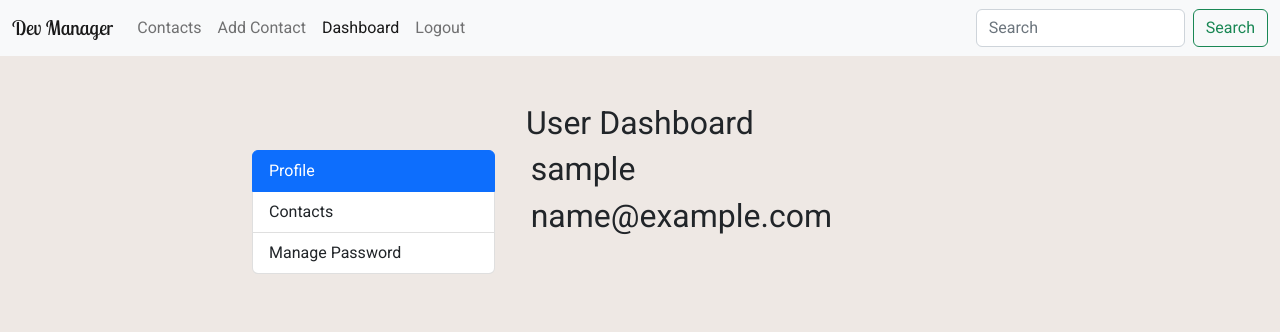
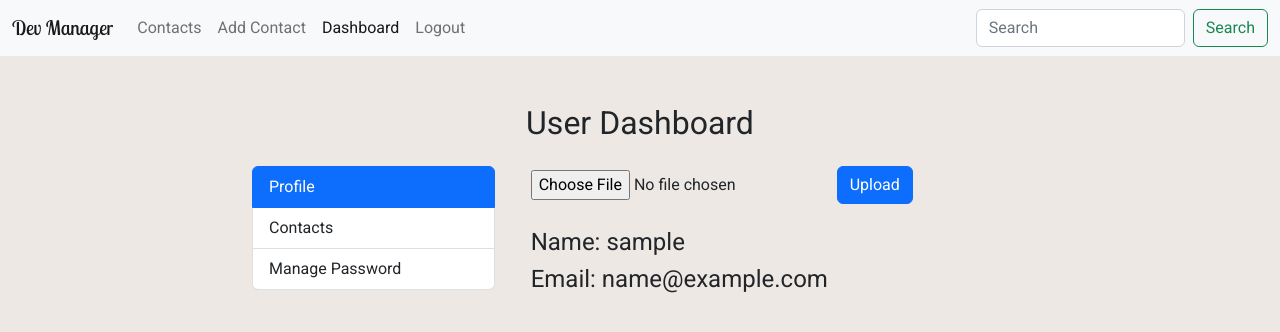
Before and after one commit to obaydullaa/Dev-Manager, a React (Vite) app: page /dashboard/profile in a window 1280 px wide. Shown: the top 332 px of the page. Built offline with nearby package versions, Linux system fonts and the light colour scheme; no server answers; sample sign-in values are in the browser's storage.

Commit message:
Added image upload & show console.

```diff
--- a/src/pages/Dashboard.jsx
+++ b/src/pages/Dashboard.jsx
@@ -7,7 +7,7 @@ import {Col, ListGroup ,Row, Tab} from 'react-bootstrap';
 function Dashboard() {
   return (
   <>
-    <h2 className='text-center'>User Dashboard</h2>
+    <h2 className='text-center mb-4'>User Dashboard</h2>
     <Tab.Container id="list-group-tabs-example" >
       <Row>
         <Col sm={4}>
--- a/src/pages/Profile.jsx
+++ b/src/pages/Profile.jsx
@@ -1,18 +1,51 @@
-import React from 'react'
+import axios from 'axios';
+import React, { useState } from 'react'
 import { useContext } from 'react'
-import { Col, Container, Row } from 'react-bootstrap';
+import { Button, Col, Container, Row } from 'react-bootstrap';
+import { toast } from 'react-toastify';
 import { AuthContext } from '../context/Auth.context'
 
 function Profile() {
   const {user} = useContext(AuthContext);
-  console.log(user.username)
+  const [file, setFile] = useState(null)
+
+  const handleSubmit = async (evt) => {
+    console.log('hello api')
+    evt.preventDefault();
+    const formData = new FormData()
+    formData.append('files', file)
+    //Send the request to server
+    try{
+      const upload_res = await axios('http://localhost:1337/api/upload',
+       {
+        method: 'POST',
+        data: formData,
+      })
+      console.log(upload_res)
+
+    }catch (err) {
+      console.log(err.response)
+    }
+  }
+
+  const handleChange = (evt) => {
+    setFile(evt.target.files[0])
+    console.log(evt.target.files[0])
+  }
+
   return (
     <>
       <Container>
         <Row>
           <div className="user-wrapper">
-            <h2>{user.username}</h2>
-            <h2>{user.email}</h2>
+
+            <form onSubmit={handleSubmit}>
+              <input type='file' accept='image/*' onChange={handleChange} />
+              <Button type='submit'>Upload </Button>
+            </form>
+
+            <h4 className='mt-4'>Name: {user.username}</h4>
+            <h4>Email: {user.email}</h4>
           </div>
         </Row>
       </Container>
```
Also changed, not shown: dev-manager_Note.txt.
